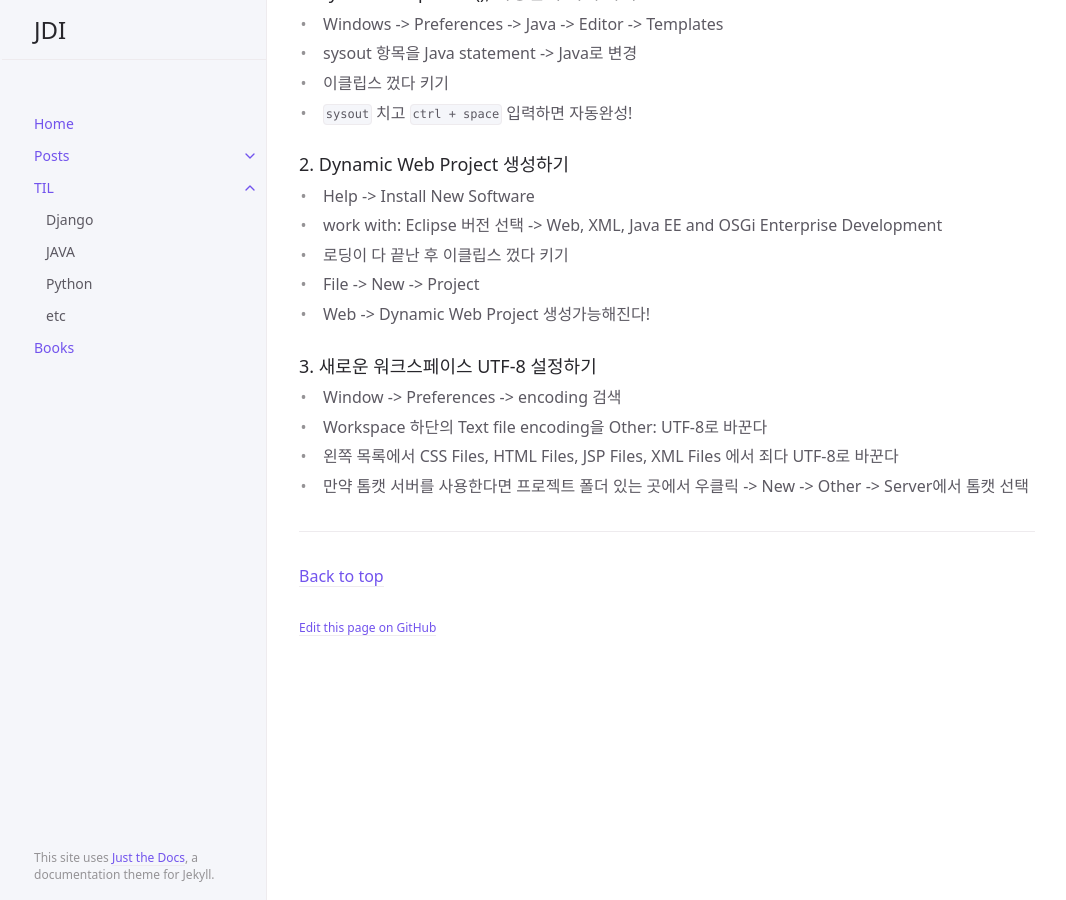
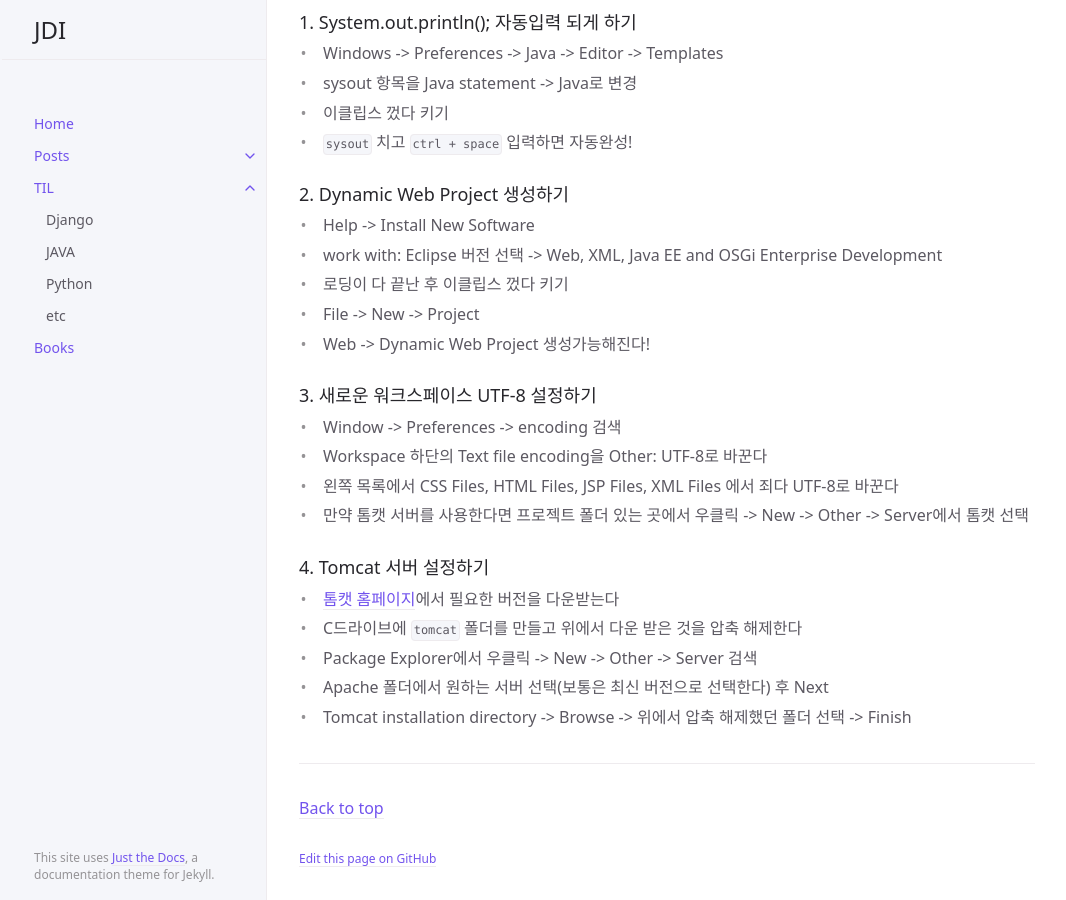
Before and after one commit to manchott/manchott-manchott.github.io, a Jekyll site: the page built from docs/TIL/java/eclipse-initial-setting.md, in a window 1280 px wide and 900 px high, scrolled down 1130 px. Shown: the whole window, without its empty margins (105-1171 px from the left). Built offline with Jekyll 4.4.1, drawn with Linux system fonts in a browser that asks for light colours.

Commit message:
update post

```diff
--- a/docs/TIL/java/eclipse-initial-setting.md
+++ b/docs/TIL/java/eclipse-initial-setting.md
@@ -56,3 +56,10 @@ grand_parent: TIL
 * Workspace 하단의 Text file encoding을 Other: UTF-8로 바꾼다
 * 왼쪽 목록에서 CSS Files, HTML Files, JSP Files, XML Files 에서 죄다 UTF-8로 바꾼다
 * 만약 톰캣 서버를 사용한다면 프로젝트 폴더 있는 곳에서 우클릭 -> New -> Other -> Server에서 톰캣 선택
+
+### 4. Tomcat 서버 설정하기
+* [톰캣 홈페이지](https://tomcat.apache.org/)에서 필요한 버전을 다운받는다
+* C드라이브에 `tomcat` 폴더를 만들고 위에서 다운 받은 것을 압축 해제한다
+* Package Explorer에서 우클릭 -> New -> Other -> Server 검색
+* Apache 폴더에서 원하는 서버 선택(보통은 최신 버전으로 선택한다) 후 Next
+* Tomcat installation directory -> Browse -> 위에서 압축 해제했던 폴더 선택 -> Finish
```
